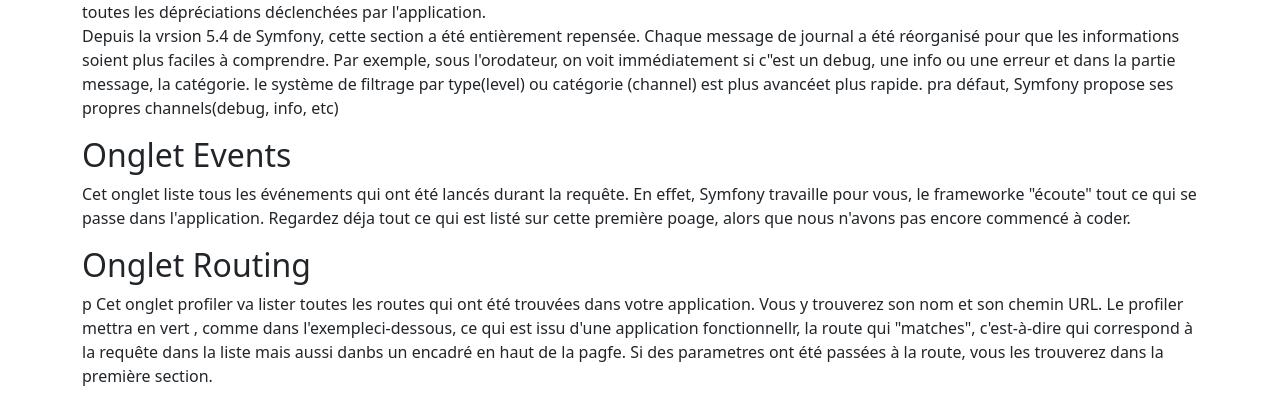
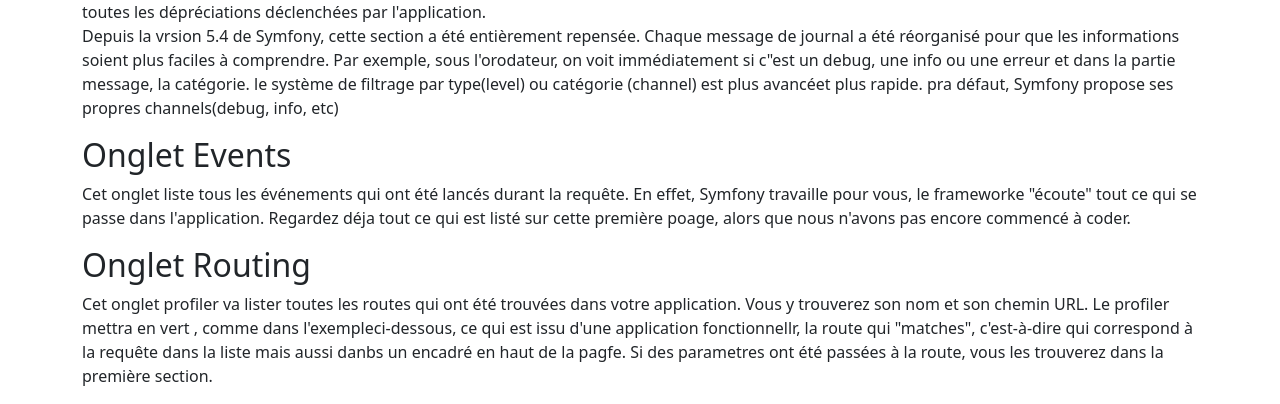
Before and after one commit to akkramm00/Profiler-de-symfony, a plain HTML site: page Onglets.html in a window 1280 px wide. Shown: the part 746-1150 px from the top of the page. Drawn offline with Linux system fonts and the light colour scheme.

Commit message:
add modif

```diff
--- a/Onglets.html
+++ b/Onglets.html
@@ -54,8 +54,10 @@
            Cet onglet liste tous les événements qui ont été lancés durant la requête. En effet, Symfony travaille pour vous, le frameworke "écoute" tout ce qui se passe dans l'application. Regardez déja tout ce qui est listé sur cette première poage, alors que nous n'avons pas encore commencé à coder.
         </p>
         <h2>Onglet Routing</h2>
-        p
+        <p>
         Cet onglet profiler va lister toutes les routes qui ont été trouvées dans votre application. Vous y trouverez son nom et son chemin URL. Le profiler mettra en vert , comme dans l'exempleci-dessous, ce qui est issu d'une application fonctionnellr, la route qui "matches", c'est-à-dire qui correspond à la requête dans la liste mais aussi danbs un encadré en haut de la pagfe. Si des parametres ont été passées à la route, vous les trouverez dans la première section.
+
+        </p>
 
        </div>
     </div>
```
